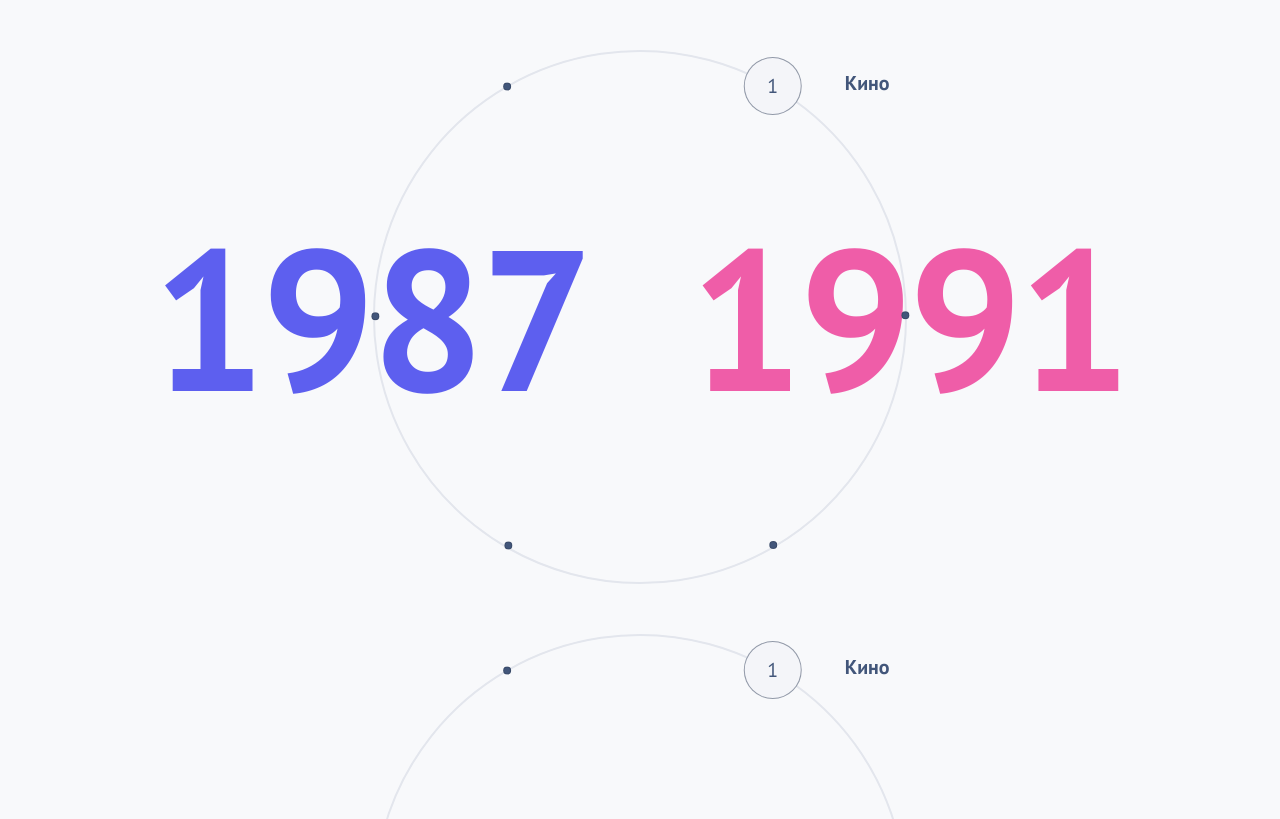
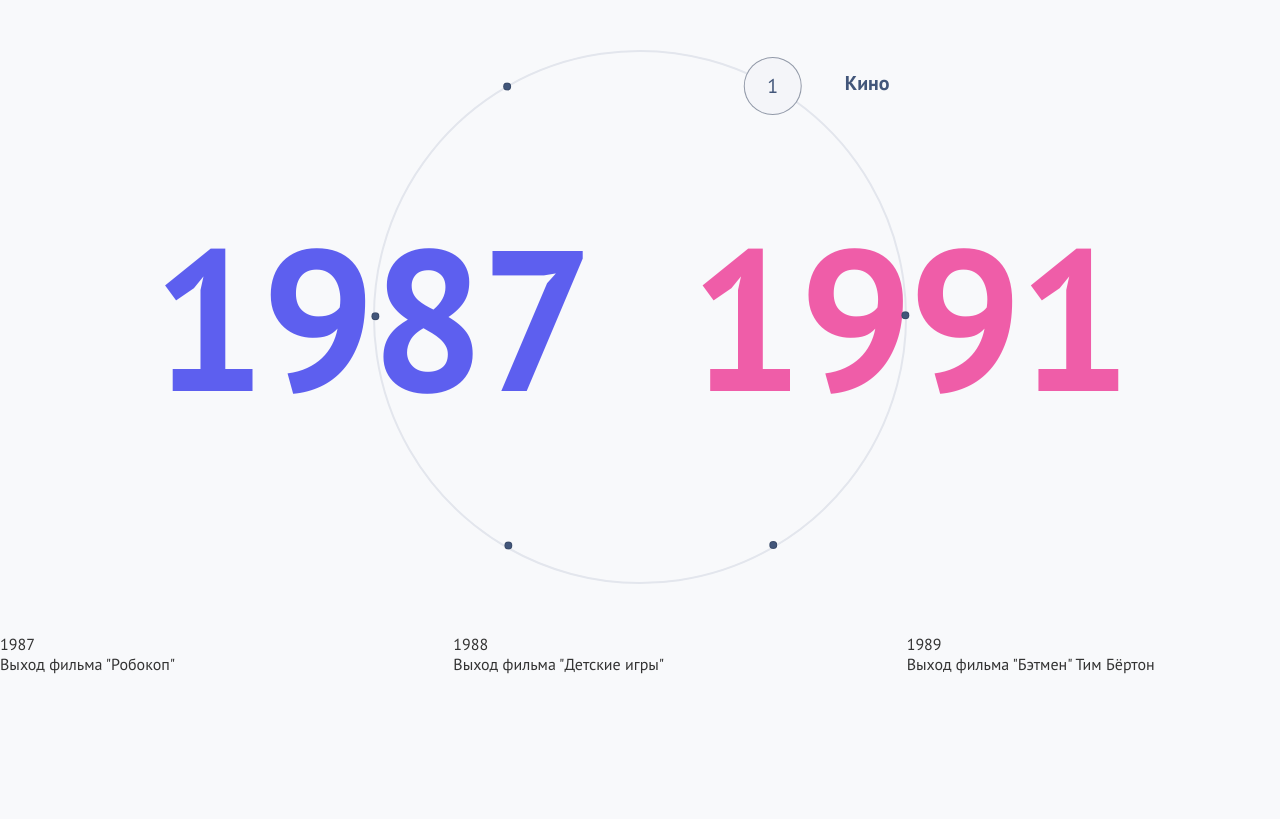
Before and after one commit to alivka-oko/timelines, a React app: page / in a window 1280 px wide. Shown: the top 819 px of the page. Built offline with nearby package versions, Linux system fonts and the light colour scheme.

Commit message:
добавление слайдера

```diff
--- a/src/App.tsx
+++ b/src/App.tsx
@@ -8,11 +8,10 @@ const peak = 300;
 
 export const App = () => {
   return (
-    <>
-      <Circle groupName='timeline' />
+    <div className='container'>
       <Circle groupName='timeline' />
       <Slider groupName='timeline' />
-    </>
+    </div>
   );
 };
 
--- /dev/null
+++ b/src/components/Slider/Slider.scss
@@ -0,0 +1,13 @@
+@use '/src/styles/variables' as *;
+
+.slide {
+  opacity: 0;
+  transition: scale 0.2s;
+  scale: 0.95;
+  width: 400px;
+  height: 135px;
+  &.visible {
+    opacity: 1;
+    scale: 1;
+  }
+}
--- a/src/components/Slider/Slider.tsx
+++ b/src/components/Slider/Slider.tsx
@@ -1,5 +1,12 @@
 import { useSelector } from 'react-redux';
 import { RootState } from '../../store/store';
+import { Swiper, SwiperSlide } from 'swiper/react';
+import './Slider.scss';
+
+import 'swiper/css';
+import 'swiper/css/navigation';
+import 'swiper/css/pagination';
+import 'swiper/css/scrollbar';
 
 export function Slider({ groupName }: { groupName: string }) {
   const items = useSelector((state: RootState) => state.timeline.timelines);
@@ -7,6 +14,21 @@ export function Slider({ groupName }: { groupName: string }) {
     (state: RootState) => state.timeline.activeIdGroups[groupName]
   );
   const activeItemId = group?.id ?? items[0].id;
-
-  return <>da {activeItemId}</>;
+  const activeTimeline = items.find((item) => item.id == activeItemId);
+  const showTopic = group?.showTopic ?? false;
+  if (!activeTimeline?.slides) {
+    return;
+  }
+  return (
+    <Swiper spaceBetween={80} navigation={true} slidesPerView={3}>
+      {activeTimeline.slides.map((slideContent, index) => (
+        <SwiperSlide key={slideContent.id} virtualIndex={index}>
+          <div className={`slide ${showTopic ? 'visible' : ''}`}>
+            <div>{slideContent.year}</div>
+            <div>{slideContent.text}</div>
+          </div>
+        </SwiperSlide>
+      ))}
+    </Swiper>
+  );
 }
```
Also changed, not shown: src/declarations.d.ts (+7 -6 lines).
